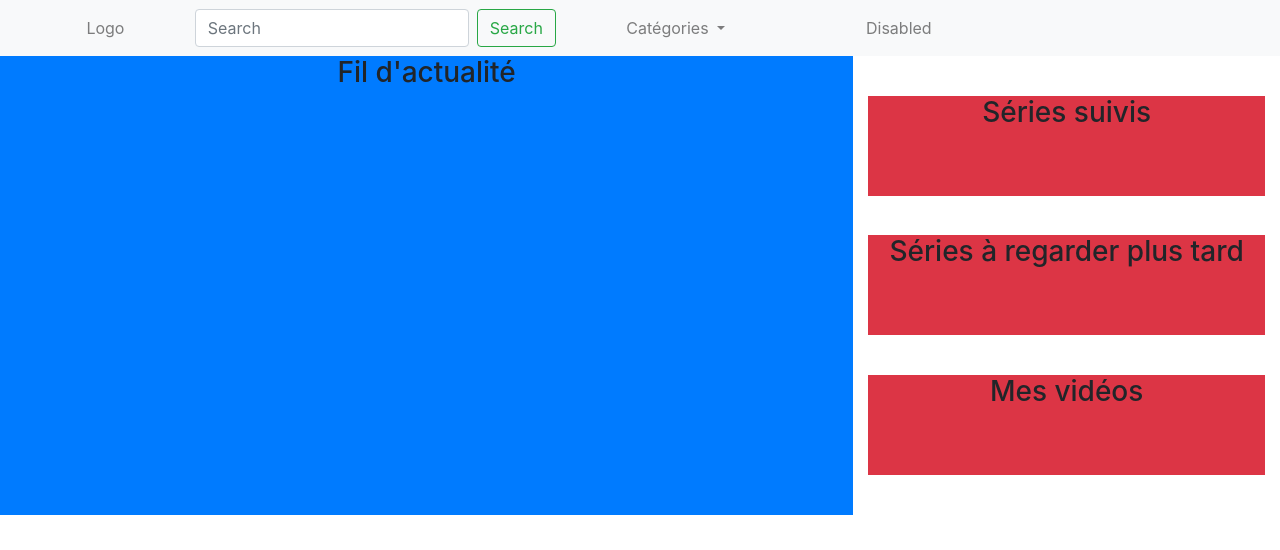
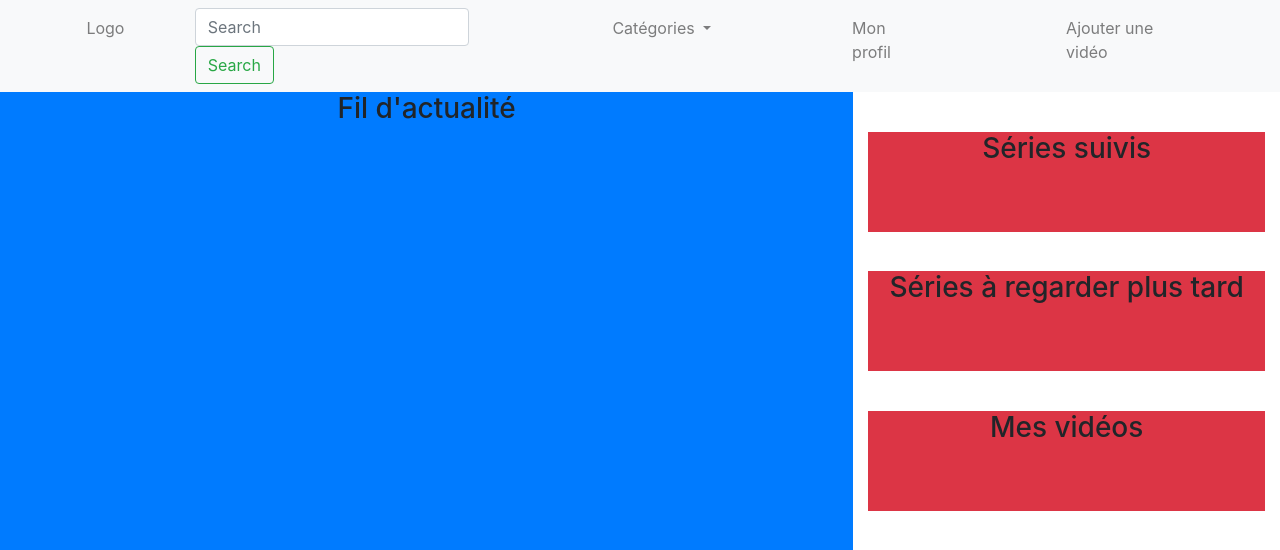
Before and after one commit to BalthPa/BAP-Crealinx-Web, a PHP site: page /pages/index.php in a window 1280 px wide. Shown: the top 550 px of the page. Run offline with PHP 8.4, Linux system fonts and the light colour scheme.

Commit message:
Update header.inc.php

```diff
--- a/inc/header.inc.php
+++ b/inc/header.inc.php
@@ -33,7 +33,10 @@
         </div>
       </li>
       <li class="nav-item">
-        <a class="nav-link" href="#" >Disabled</a>
+        <a class="nav-link" href="#" >Mon profil</a>
+      </li>
+      <li class="nav-item">
+        <a class="nav-link" href="#" >Ajouter une vidéo</a>
       </li>
     </ul>
 
```
